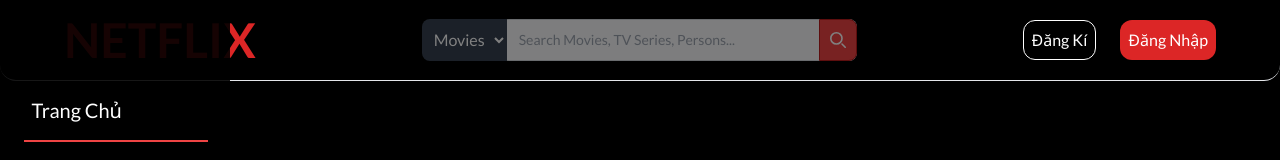
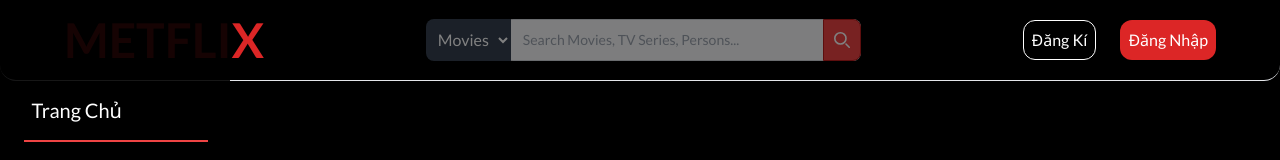
Before and after one commit to MaivMinh/Netflix, a React (Create React App) app in the folder client/: page / in a window 1280 px wide. Shown: the top 160 px of the page. Built offline with nearby package versions, Linux system fonts and the light colour scheme; no server answers.

Commit message:
refactor(FilmItem-PersonItem): refactor infor right side of item

```diff
--- a/client/src/components/FilmItem.jsx
+++ b/client/src/components/FilmItem.jsx
@@ -138,7 +138,7 @@ const FilmItem = (props) => {
           colour={`hsl(${rand(360)}, ${rand(50) + 50}%, ${rand(30) + 20}%)`}
         />
       </div>
-      <div className="content basis-3/4  h-full rounded-r-xl py-4 pl-4 flex flex-col justify-between items-start">
+      <div className="content basis-3/4  h-full rounded-r-xl py-4 pl-4 flex flex-col justify-between items-start gap-y-4 overflow-x-hidden overflow-y-scroll scrollbar-hide">
         <p className="text-3xl font-semibold">Title: {infor?.title}</p>
         <div>Overview: {infor?.overview}</div>
         <div className="flex flex-row gap-x-4">
--- a/client/src/components/Navbar.jsx
+++ b/client/src/components/Navbar.jsx
@@ -69,7 +69,7 @@ function Navbar() {
   return (
     <nav className="flex flex-row justify-between py-4 px-[5%] border-b-[1px] rounded-b-2xl items-center bg-transparent z-10 absolute top-0 left-0 right-0">
       <Link className="text-red-600 font-bold text-5xl cursor-pointer" to="/">
-        NETFLIX
+        METFLIX
       </Link>
       <div className="flex flex-row items-center group">
         <form
--- a/client/src/context/AuthContextProvider.jsx
+++ b/client/src/context/AuthContextProvider.jsx
@@ -11,7 +11,6 @@ const AuthContext = createContext();
 const AuthContextProvider = ({ children }) => {
   const [user, setUser] = useState(undefined); // user == uid account.
   const [searchResult, setSearchResult] = useState(undefined);
-  const [changeInfor, setChangeInfor] = useState(false);
   /* Chú ý quan trong: Hàm onAuthStateChanged() này chỉ nên thực hiện một lần, bởi vì nếu sử dụng các phương thức Authorization như google hoặc đăng nhập, đăng kí bằng password thì không sao, vì sau khi thực hiện thành công các phương thức đó sẽ gọi lại hàm onAuthStateChanged() này một lần nữa.
   Nhưng đối với đăng nhập bằng facebook thì khác, chúng sẽ không gọi lại hàm onAuthStateChanged() này, dẫn tới khi chúng ta đăng nhập xong, navigate('/') lại thì câu lệnh useEffect() này sẽ gọi, nó sẽ check trạng thái đăng nhập và vì đăng nhập = facebook nên không có thông tin của currentUser, dẫn tới user = undefined.
     Vì thế, cách làm tốt nhất là chỉ gọi useEffect() này một lần duy nhất khi page chạy (không cần cho user vào mảng theo dõi dòng 28.), vì nếu có user trước đó, thì user = currentUser, còn nếu không thì không sao và cũng vì các phương thức đăng nhập/kí hoặc google cũng đã gọi onAuthStateChanged() sau khi đăng nhập thành công rồi nên không cần gọi nhiều lần ở hàm useEffect() này.
```
